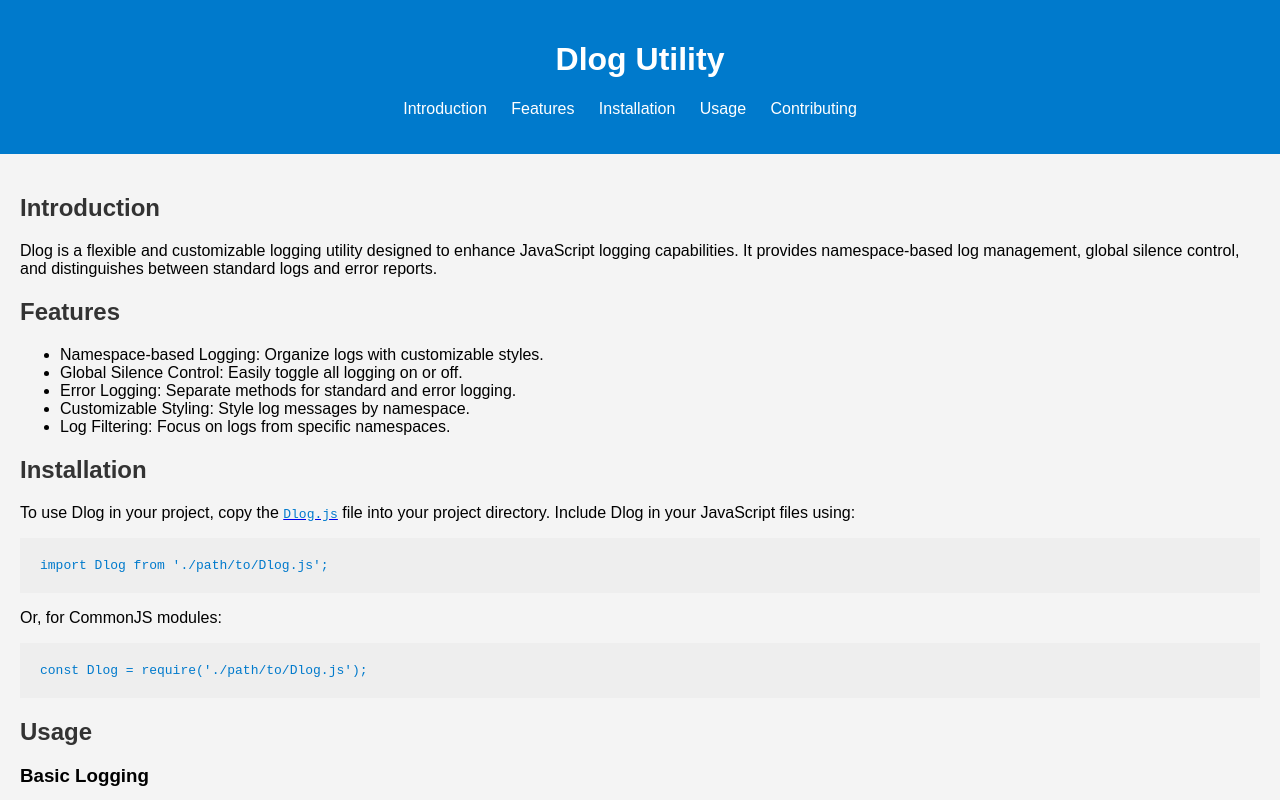
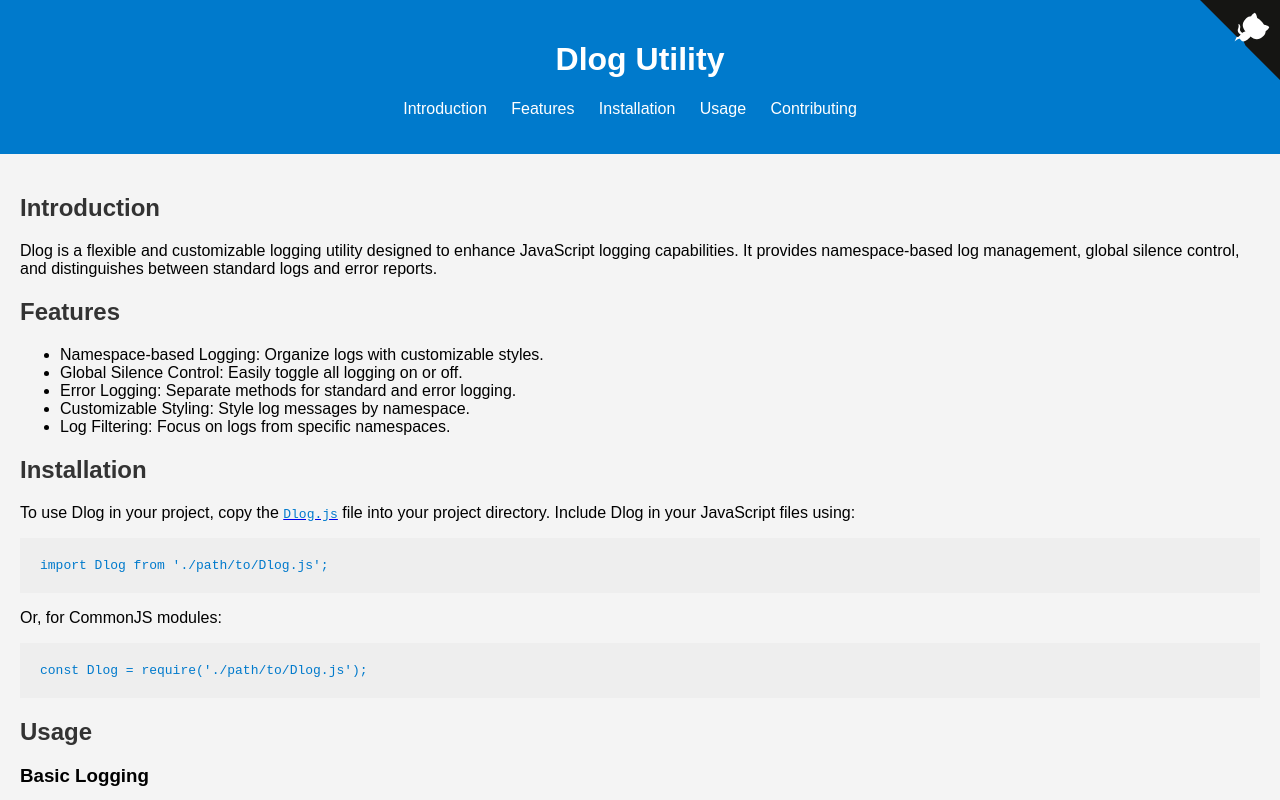
Before and after one commit to SylonZero/Dlog, a plain HTML site: page docs/index.html in a window 1280 px wide. Shown: the top 800 px of the page. Drawn offline with Linux system fonts and the light colour scheme.

Commit message:
Adding the GitHub repo link to the docs page

```diff
--- a/docs/index.html
+++ b/docs/index.html
@@ -20,6 +20,16 @@
         </nav>
     </header>
     <main>
+        <!-- Adding the GitHub Repo link -->
+        <a href="https://github.com/SylonZero/Dlog" class="github-corner" aria-label="View source on GitHub">
+            <svg width="80" height="80" viewBox="0 0 250 250" style="fill:#151513; color:#fff; position: absolute; top: 0; border: 0; right: 0;" aria-hidden="true">
+            <path d="M0,0 L115,115 L130,115 L142,142 L250,250 L250,0 Z"></path>
+            <path d="M128.3,109.0 C113.8,99.7 119.0,89.6 119.0,89.6 C122.0,82.7 120.5,78.6 120.5,78.6 C119.2,72.0 123.4,76.3 123.4,76.3 C127.3,80.9 125.5,87.3 125.5,87.3 C122.9,97.6 130.6,101.9 134.4,103.2" fill="currentColor" style="transform-origin: 130px 106px;" class="octo-arm"></path>
+            <path d="M115.0,115.0 C114.9,115.1 118.7,116.5 119.8,115.4 L133.7,101.6 C136.9,99.2 139.9,98.4 142.2,98.6 C133.8,88.0 127.5,74.4 143.8,58.0 C148.5,53.4 154.0,51.2 159.7,51.0 C160.3,49.4 163.2,43.6 171.4,40.1 C171.4,40.1 176.1,42.5 178.8,56.2 C183.1,58.6 187.2,61.8 190.9,65.4 C194.5,69.0 197.7,73.2 200.1,77.6 C213.8,80.2 216.3,84.9 216.3,84.9 C212.7,93.1 206.9,96.0 205.4,96.6 C205.1,102.4 203.0,107.8 198.3,112.5 C181.9,128.9 168.3,122.5 157.7,114.1 C156.7,116.9 152.7,120.9 148.0,123.9 L141.0,128.5 C141.0,128.5 134.5,130.5 130.8,128.3 C127.0,125.9 125.4,122.2 125.4,122.2 C122.7,120.5 119.0,121.9 117.5,122.9 L113.0,126.0 C112.9,126.1 108.1,129.9 108.0,129.8 Z" fill="currentColor" class="octo-body"></path>
+            </svg>
+        </a>
+        <style>.github-corner:hover .octo-arm{animation:octocat-wave 560ms ease-in-out}@keyframes octocat-wave{0%,100%{transform:rotate(0)}20%,60%{transform:rotate(-25deg)}40%,80%{transform:rotate(10deg)}}@media (max-width:500px){.github-corner:hover .octo-arm{animation:none}}</style>
+
         <section id="introduction">
             <h2>Introduction</h2>
             <p>Dlog is a flexible and customizable logging utility designed to enhance JavaScript logging capabilities. It provides namespace-based log management, global silence control, and distinguishes between standard logs and error reports.</p>
```
